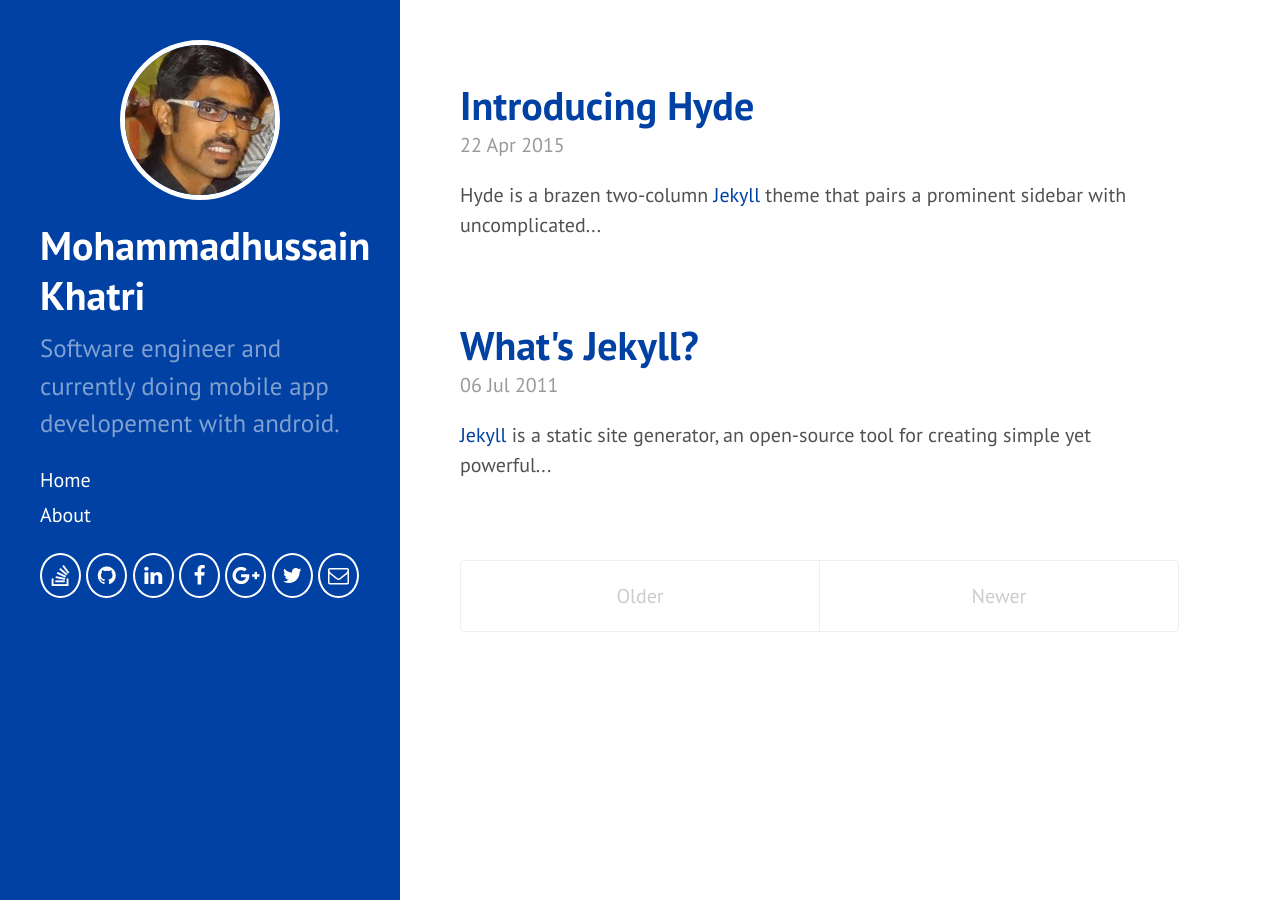
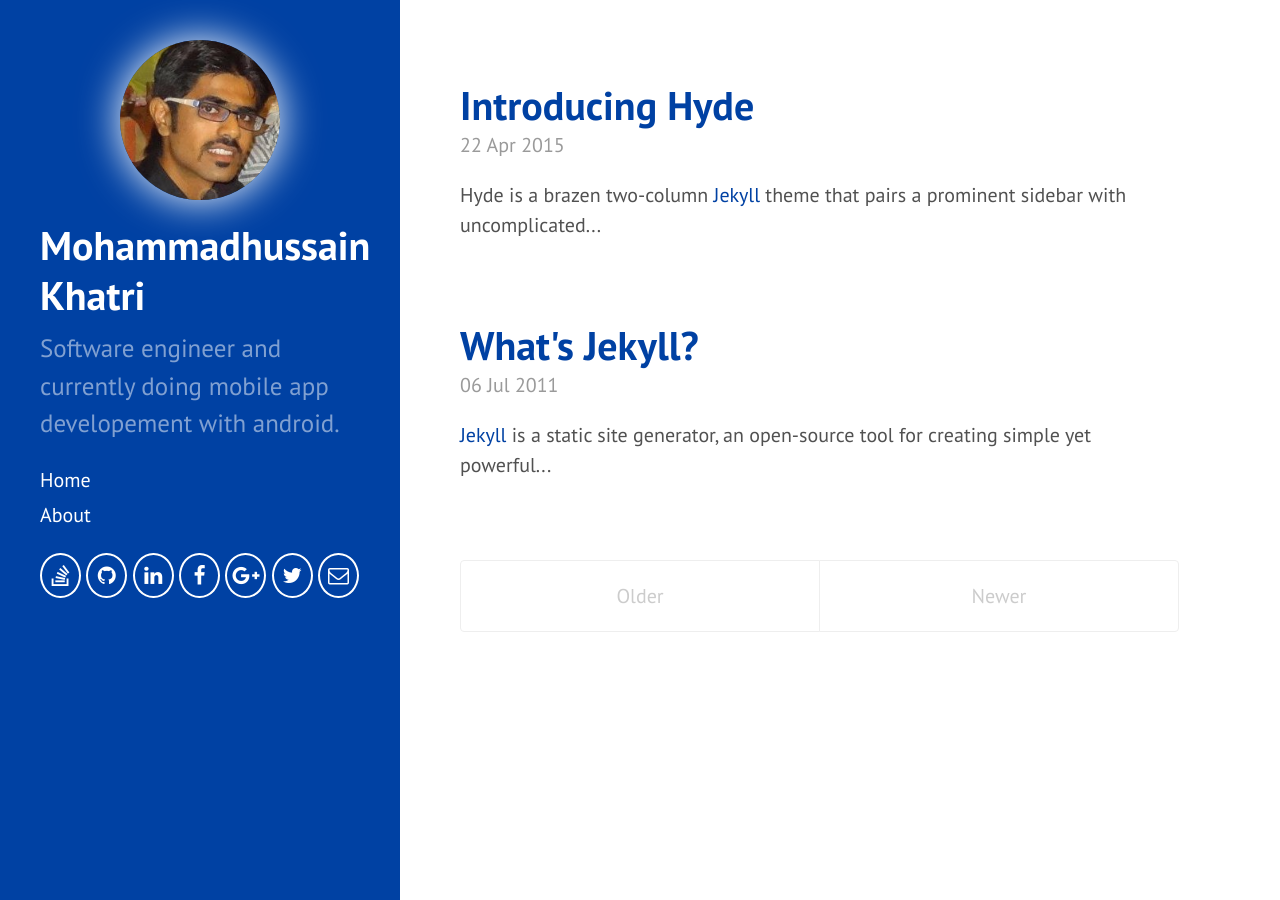
Before and after one commit to mohammadkhatri/mohammadkhatri.github.io, a Jekyll site: the page built from index.html, in a window 1280 px wide. Built offline with Jekyll 4.4.1, drawn with Linux system fonts in a browser that asks for light colours; nearby versions of some CDN libraries; Markdown is read by kramdown in place of the engine named in the settings; the list of posts is cut into pages by our own code.

Commit message:
image fix

```diff
--- a/public/css/hyde.css
+++ b/public/css/hyde.css
@@ -221,6 +221,12 @@
   text-align: center;
 }
 
+.sidebar-avatar
+{
+  text-align: center;
+  overflow: :hidden;
+}
+
 .sidebar-avatar img
 {
   border-radius: 50%;
@@ -229,7 +235,10 @@
   -webkit-border-radius: 50%;
   -moz-border-radius: 50%;
   -webkit-border-radius: 50%;
-  border: 5px solid #fff;
+  -webkit-box-shadow: 0px 0px 40px 0px #fff;
+  -moz-box-shadow: 0px 0px 40px 0px #fff;
+  box-shadow: 0px 0px 40px 0px #fff;
+  /*border: 5px solid #fff;*/
   width: 25%;
   height: 25%;
 }
```
